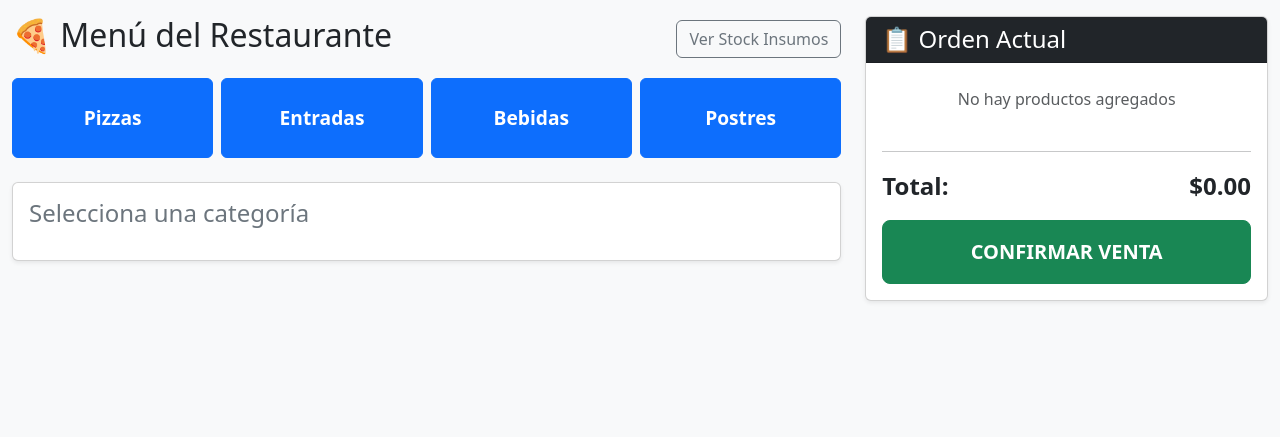
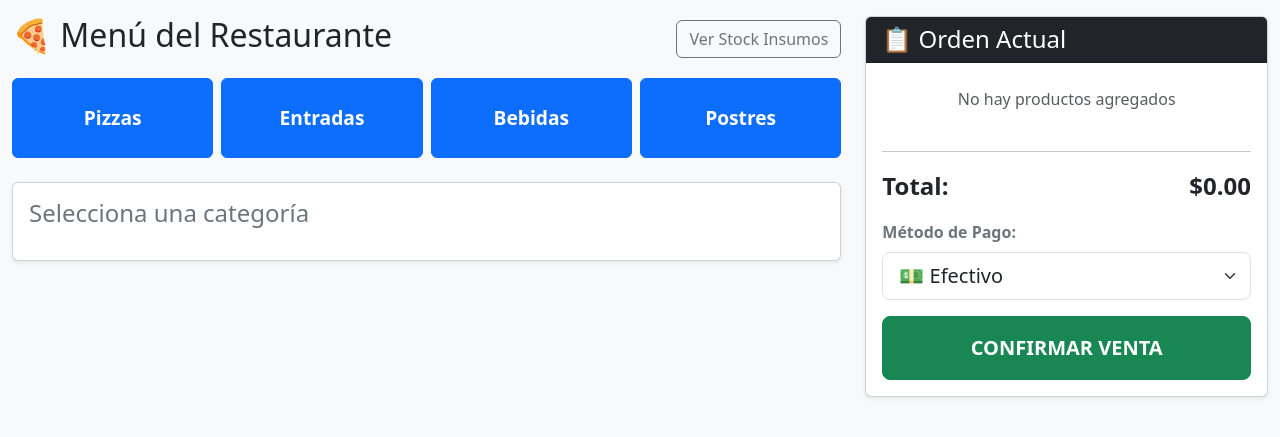
Before and after one commit to NANY011198/PUNTO-DE-VENTA, a Flask app: page / in a window 1280 px wide. Shown: the top 437 px of the page. Run offline with Flask 3, Linux system fonts and the light colour scheme; data comes from the database, SQL or seed files in the repository.

Commit message:
Agregar metodo de pago a la UI del POS

```diff
--- a/templates/index.html
+++ b/templates/index.html
@@ -48,7 +48,7 @@
                         <h4 class="mb-0">📋 Orden Actual</h4>
                     </div>
                     <div class="card-body d-flex flex-column justify-content-between">
-                        <ul id="lista-carrito" class="list-group list-group-flush overflow-auto mb-3" style="max-height: 400px;">
+                        <ul id="lista-carrito" class="list-group list-group-flush overflow-auto mb-3" style="max-height: 350px;">
                             <li class="list-group-item text-muted text-center">No hay productos agregados</li>
                         </ul>
                         <div>
@@ -57,6 +57,17 @@
                                 <span>Total:</span>
                                 <span>$<span id="total-venta">0.00</span></span>
                             </div>
+
+                            <!-- Selector de Método de Pago -->
+                            <div class="mb-3">
+                                <label class="form-label fw-bold text-secondary">Método de Pago:</label>
+                                <select id="metodo-pago" class="form-select form-select-lg">
+                                    <option value="Efectivo" selected>💵 Efectivo</option>
+                                    <option value="Tarjeta">💳 Tarjeta (Débito/Crédito)</option>
+                                    <option value="Transferencia">📲 Transferencia / QR</option>
+                                </select>
+                            </div>
+
                             <button class="btn btn-success btn-lg w-100 py-3 fw-bold" onclick="procesarVenta()">CONFIRMAR VENTA</button>
                         </div>
                     </div>
@@ -77,9 +88,8 @@
                     grid.innerHTML = '';
                     data.forEach(p => {
                         grid.innerHTML += `
-                            <button class="btn btn-outline-dark btn-platillo d-flex flex-column align-items-center justify-content-center" onclick="agregarAlCarrito(${p.id}, '${p.nombre}', ${p.precio})">
-                                <span>${p.nombre}</span>
-                                <small class="text-muted">$${p.precio.toFixed(2)}</small>
+                            <button class="btn btn-outline-dark btn-platillo d-flex flex-column align-items-center justify-content-center" onclick="agregarAlCarrito(${p.id}, '${p.nombre}',${p.precio})">
+                                <span>${p.nombre}</span> <small class="text-muted">$${p.precio.toFixed(2)}</small>
                             </button>
                         `;
                     });
@@ -114,10 +124,7 @@
                 lista.innerHTML += `
                     <li class="list-group-item d-flex justify-content-between align-items-center">
                         <div>
-                            <strong>${item.nombre}</strong><br>
-                            <small class="text-muted">$${item.precio.toFixed(2)} x ${item.cantidad}</small>
-                        </div>
-                        <span class="fw-bold">$${subtotal.toFixed(2)}</span>
+                            <strong>${item.nombre}</strong><br> <small class="text-muted">$${item.precio.toFixed(2)} x ${item.cantidad}</small> </div> <span class="fw-bold">$${subtotal.toFixed(2)}</span>
                     </li>
                 `;
             });
@@ -131,10 +138,15 @@
                 return;
             }
 
+            const metodoPago = document.getElementById('metodo-pago').value;
+
             fetch('/api/vender', {
                 method: 'POST',
                 headers: { 'Content-Type': 'application/json' },
-                body: JSON.stringify({ items: carrito })
+                body: JSON.stringify({
+                    items: carrito,
+                    metodo_pago: metodoPago
+                })
             })
             .then(res => res.json())
             .then(data => {
@@ -145,6 +157,10 @@
                 } else {
                     alert("Error: " + data.message);
                 }
+            })
+            .catch(err => {
+                console.error(err);
+                alert("Error de conexión al procesar la venta.");
             });
         }
     </script>
```
